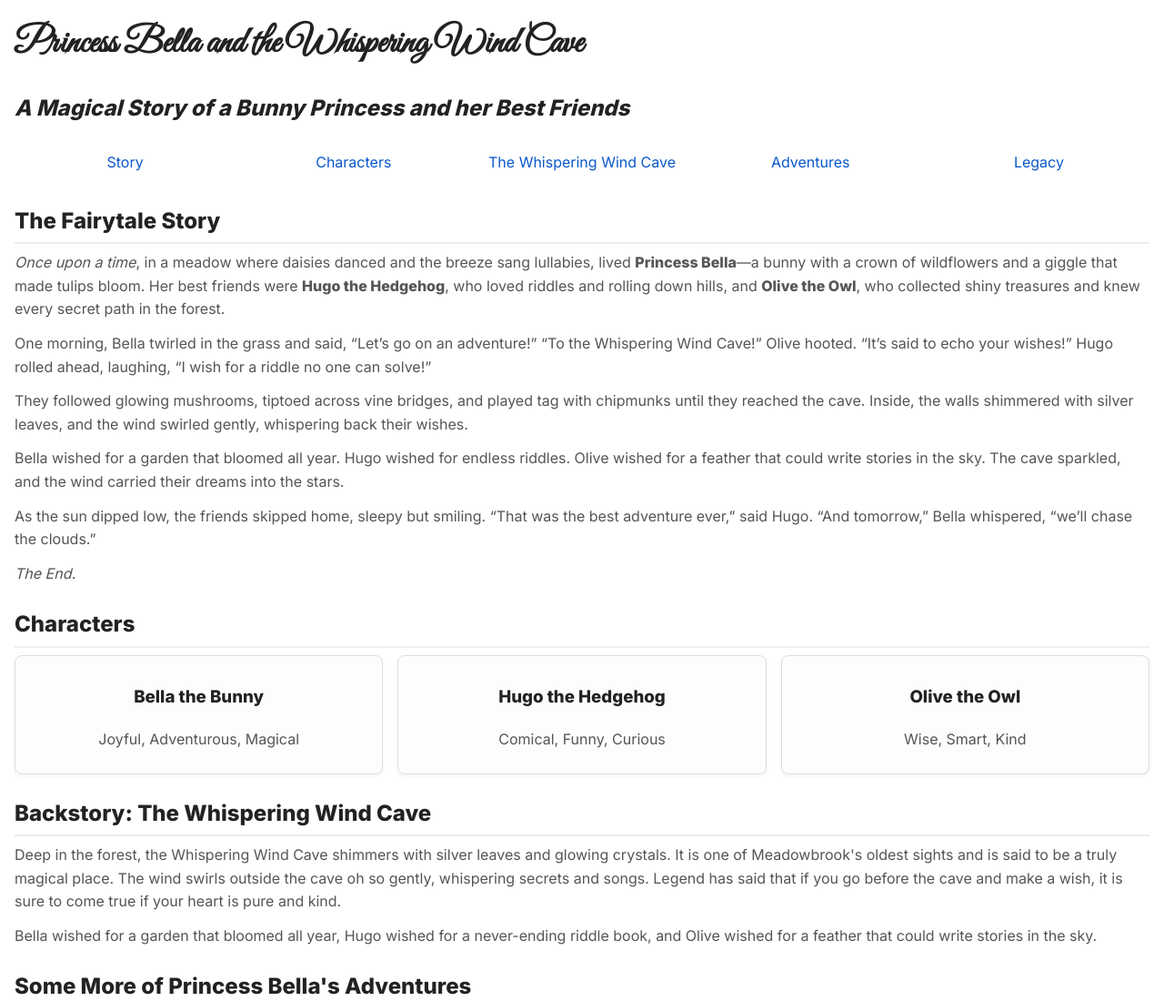
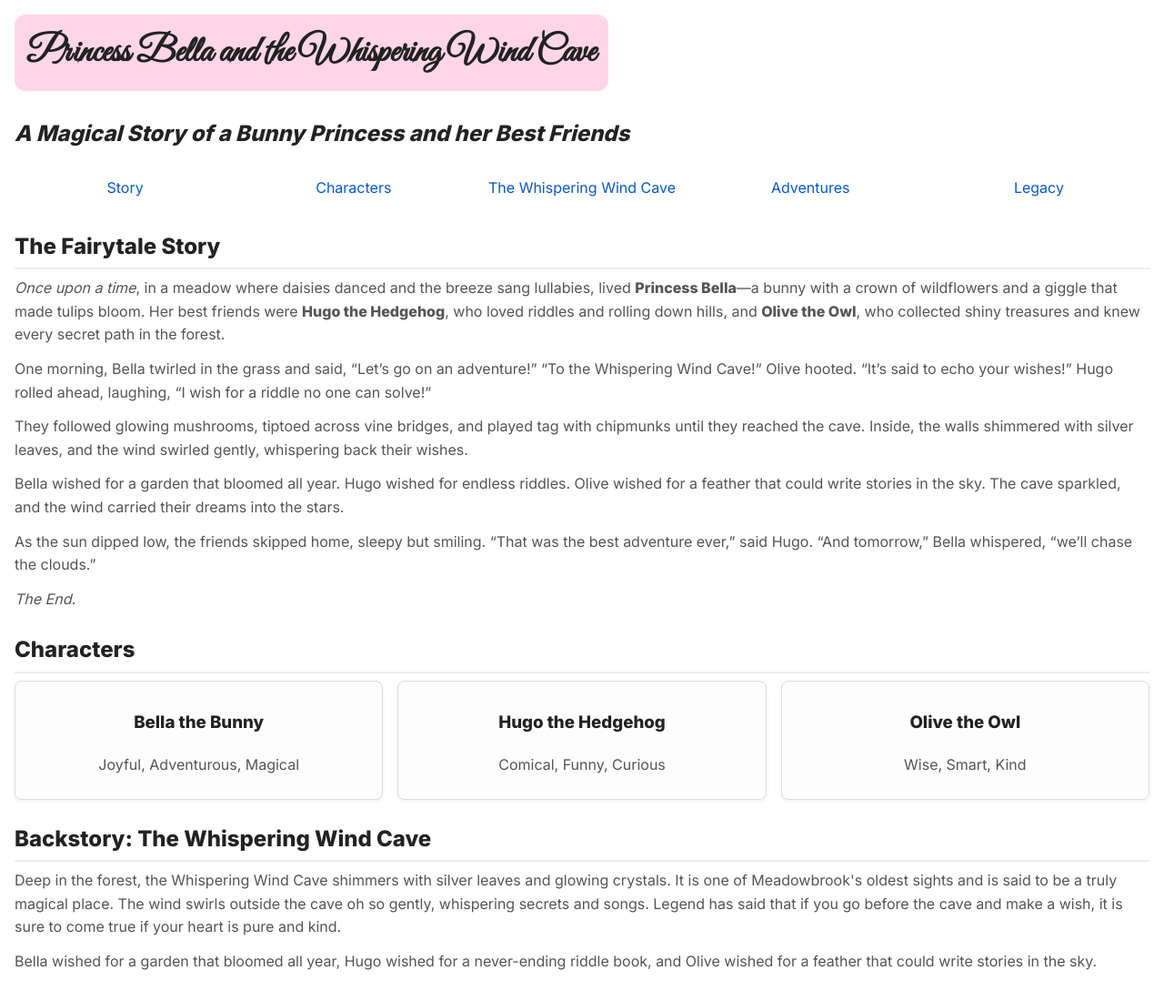
Before and after one commit to giannascuteri903/FEFFall2025, a plain HTML site: page Assignment2/index.html in a window 1280 px wide. Shown: the top 1100 px of the page at 91% size. Drawn offline with Linux system fonts and the light colour scheme.

Commit message:
Add light pink background to page title

```diff
--- a/Assignment2/styles.css
+++ b/Assignment2/styles.css
@@ -149,3 +149,11 @@ footer {
   transform: scale(1.05);
   transition: all 0.3s ease;
 }
+
+/* Light pink background for title */
+header h1 {
+  background: #ffd6e7;   /* light pink */
+  display: inline-block; /* only wraps the text */
+  padding: 10px 14px;
+  border-radius: 12px;
+}
```
